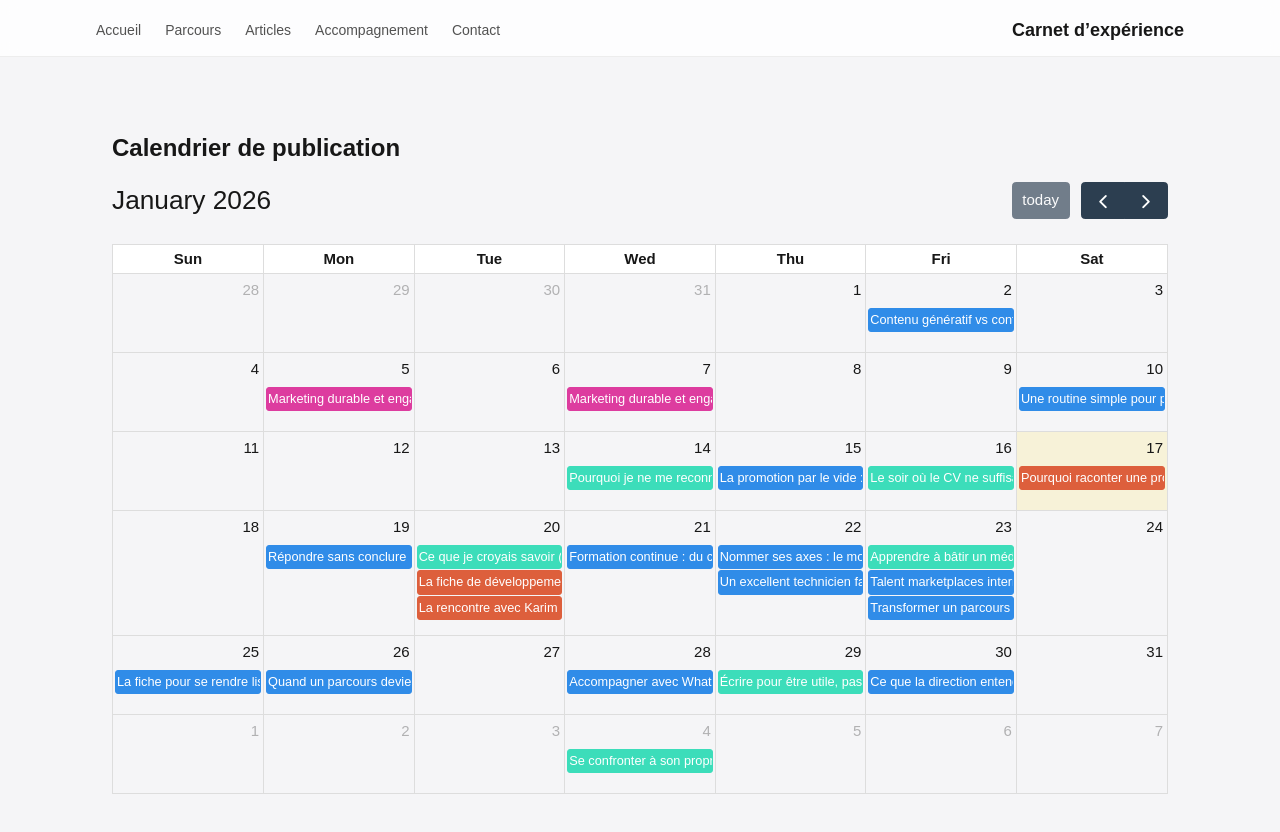
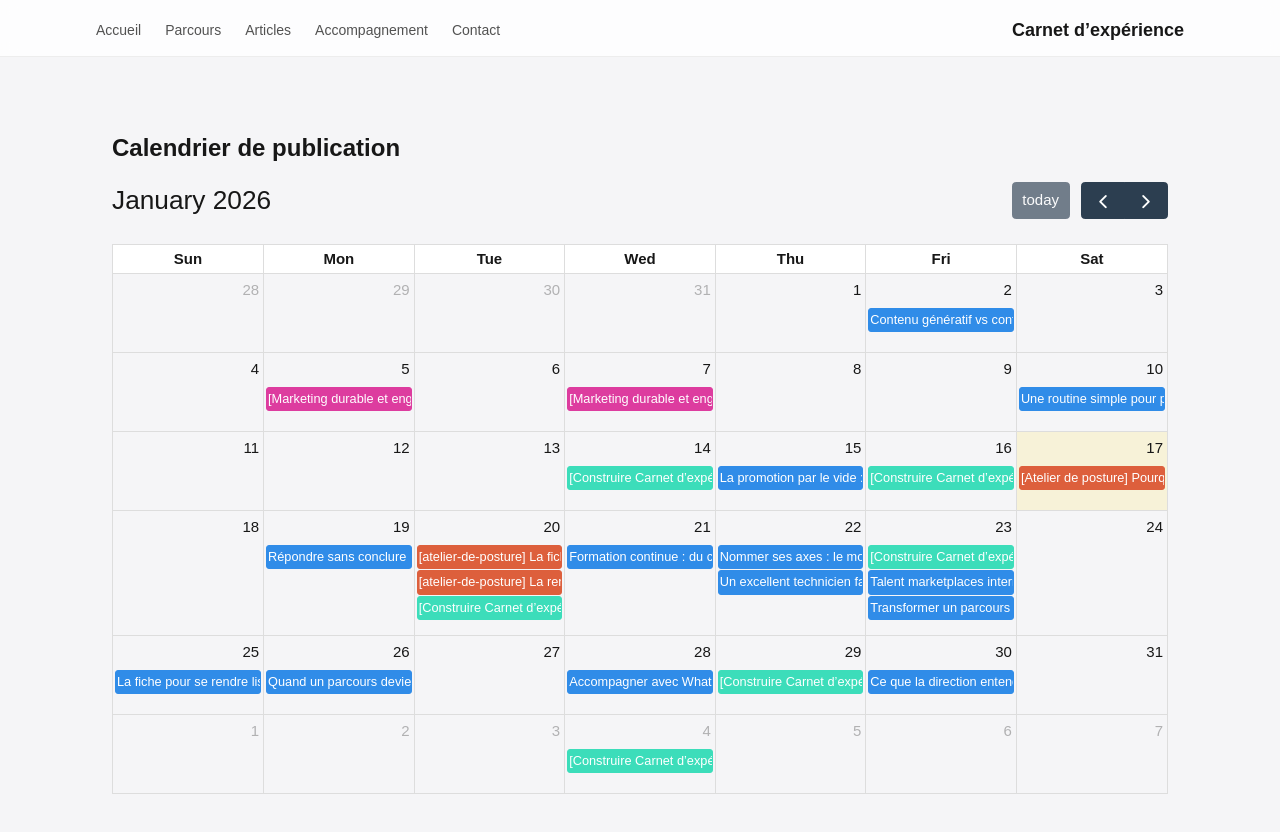
Before and after one commit to sr6xgzrxmf-cyber/carnet-dexperience, a Next.js app: page /admin/calendrier in a window 1280 px wide. Shown: the top 832 px of the page. Built offline with nearby package versions, Linux system fonts and the light colour scheme.

Commit message:
Fix FullCalendar EventDropArg import

```diff
--- a/app/admin/calendrier/page.tsx
+++ b/app/admin/calendrier/page.tsx
@@ -3,7 +3,9 @@
 import { useEffect, useMemo, useState } from "react";
 import FullCalendar from "@fullcalendar/react";
 import dayGridPlugin from "@fullcalendar/daygrid";
-import interactionPlugin, { EventDropArg } from "@fullcalendar/interaction";
+import interactionPlugin from "@fullcalendar/interaction";
+import type { EventDropArg } from "@fullcalendar/core";
+
 
 type Item = {
   slug: string;
@@ -40,8 +42,8 @@ export default function CalendrierArticlesPage() {
       .map((it) => {
         const isSeries = !!it.seriesSlug;
         const label = isSeries
-          ? `${it.title}${it.seriesOrder != null ? ` — ${it.seriesOrder}` : ""}`
-          : it.title;
+       ? `[${it.seriesName ?? it.seriesSlug}] ${it.title}${it.seriesOrder != null ? ` — ${it.seriesOrder}` : ""}`
+        : it.title;
 
         const color = isSeries ? colorFromSlug(it.seriesSlug!) : "hsl(210 80% 55%)";
 
```
